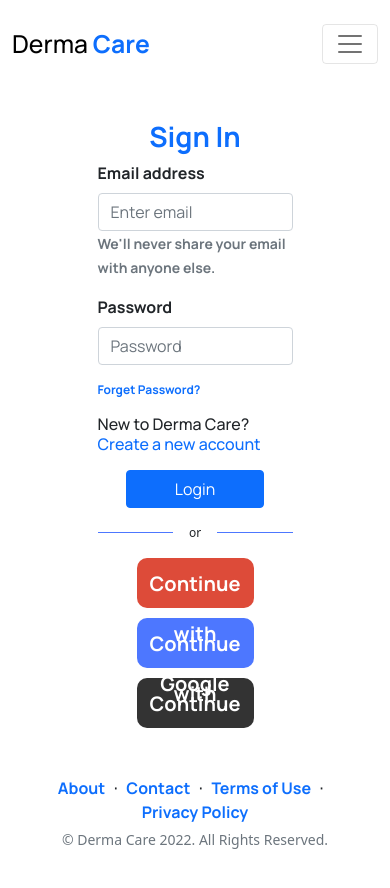
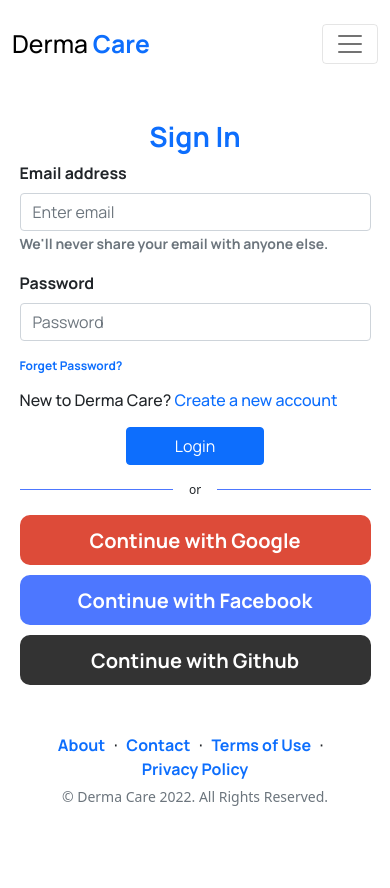
Before and after one commit to saminravi99/assignment-10, a React (Create React App) app: page /login in a window 390 px wide. After the commit the page ends 845 px from the top, so only its background shows below. Built offline with nearby package versions, Linux system fonts and the light colour scheme; no server answers.

Commit message:
login register responsive done

```diff
--- a/src/components/Login/Login.css
+++ b/src/components/Login/Login.css
@@ -5,3 +5,13 @@
 .forget-pass{
     cursor: pointer;
 }
+
+.login-container{
+    width: 50%;
+}
+
+@media screen and (max-width: 768px){
+    .login-container{
+        width: 90% !important;
+    }
+}
--- a/src/components/Login/Login.js
+++ b/src/components/Login/Login.js
@@ -93,7 +93,7 @@ const Login = () => {
       {signInLoading ? (
         <Loading></Loading>
       ) : (
-        <div className="w-50 mx-auto mt-5">
+        <div className="mx-auto mt-5 login-container">
           <Form onSubmit={handleLogin} className="form-container">
             <h1 className="text-center text-primary">Sign In</h1>
             <Form.Group className="mb-3" controlId="formBasicEmail">
--- a/src/components/SignUp/SignUp.css
+++ b/src/components/SignUp/SignUp.css
@@ -6,3 +6,13 @@
 .form-container h1{
     font-weight: 700;
 }
+
+.sign-up-container{
+    width: 50%;
+}
+
+@media screen and (max-width: 768px){
+    .sign-up-container{
+        width: 90% !important;
+    }
+}
--- a/src/components/SignUp/SignUp.js
+++ b/src/components/SignUp/SignUp.js
@@ -58,7 +58,7 @@ const SignUp = () => {
     navigate("/");
   };
   return (
-    <div className="w-50 mx-auto my-5">
+    <div className="conatiner mx-auto my-5 sign-up-container">
       <Form onSubmit={handleSignUp} className="form-container">
         <h1 className="text-center text-primary">Register</h1>
         <Form.Group className="mb-3" controlId="formBasicEmail">
--- a/src/components/SocialLogin/SocialLogin.css
+++ b/src/components/SocialLogin/SocialLogin.css
@@ -6,7 +6,7 @@
 }
 
 .social-btn button{
-    width: 60% !important;
+    width: 60% ;
     height: 50px !important;
     border-radius: 10px !important;
     /* color: rgb(0, 0, 0) !important; */
@@ -34,3 +34,16 @@
     background-color: #dd4b39 !important;
     color: white !important;
 }
+
+@media screen and (max-width: 768px){
+    .socials{
+        width: 100%;
+    }
+    .social-btn button{
+       width: 100% !important;
+    }
+
+    .social-btn-container{
+        width: 100% !important;
+    }
+}
--- a/src/components/SocialLogin/SocialLogin.js
+++ b/src/components/SocialLogin/SocialLogin.js
@@ -37,7 +37,7 @@ const SocialLogin = () => {
   };
 
   return (
-    <div>
+    <div className="socials">
       <div className="d-flex  justify-content-center align-items-center my-3">
         <div className="line"></div>
         <p className="pb-0 mb-0 mx-3">or</p>
@@ -45,10 +45,10 @@ const SocialLogin = () => {
       </div>
 
       <div className="social-btn">
-        <div>
+        <div className="social-button-container">
           <button
             onClick={handleGoogleSignIn}
-            className="d-block mx-auto google-btn"
+            className="d-block mx-auto mx-0 google-btn"
           >
             Continue with Google
           </button>
```
